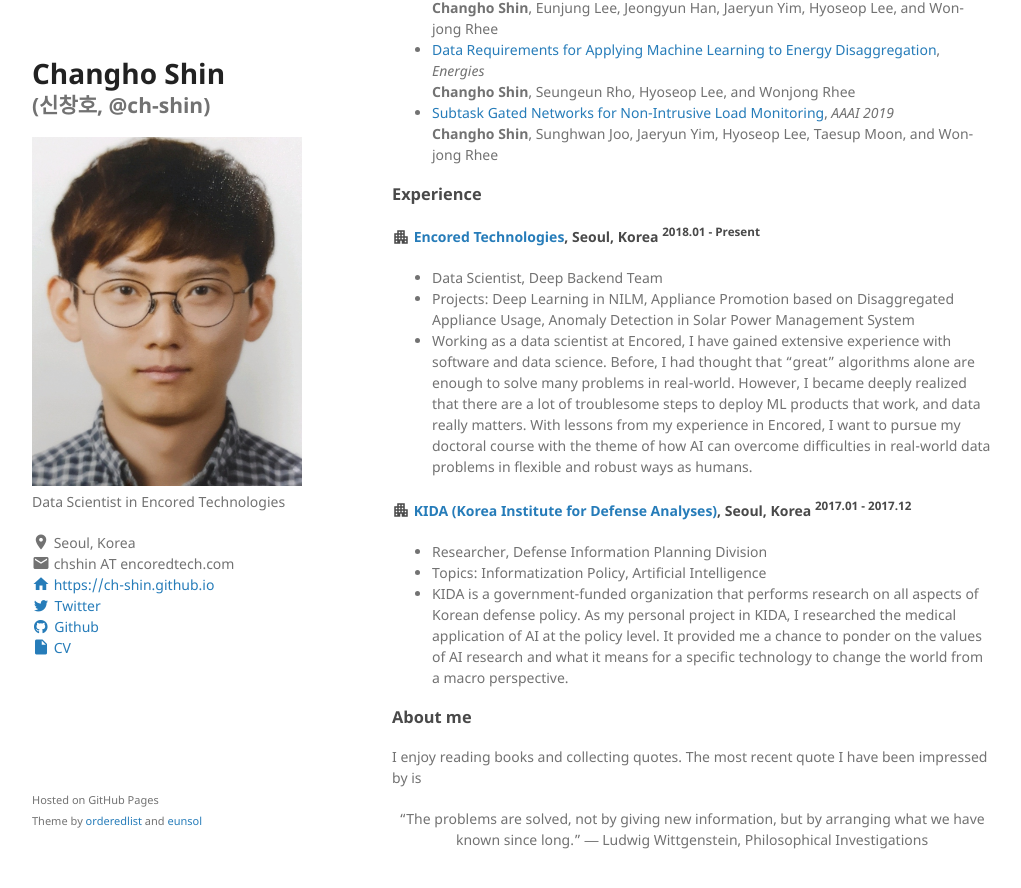
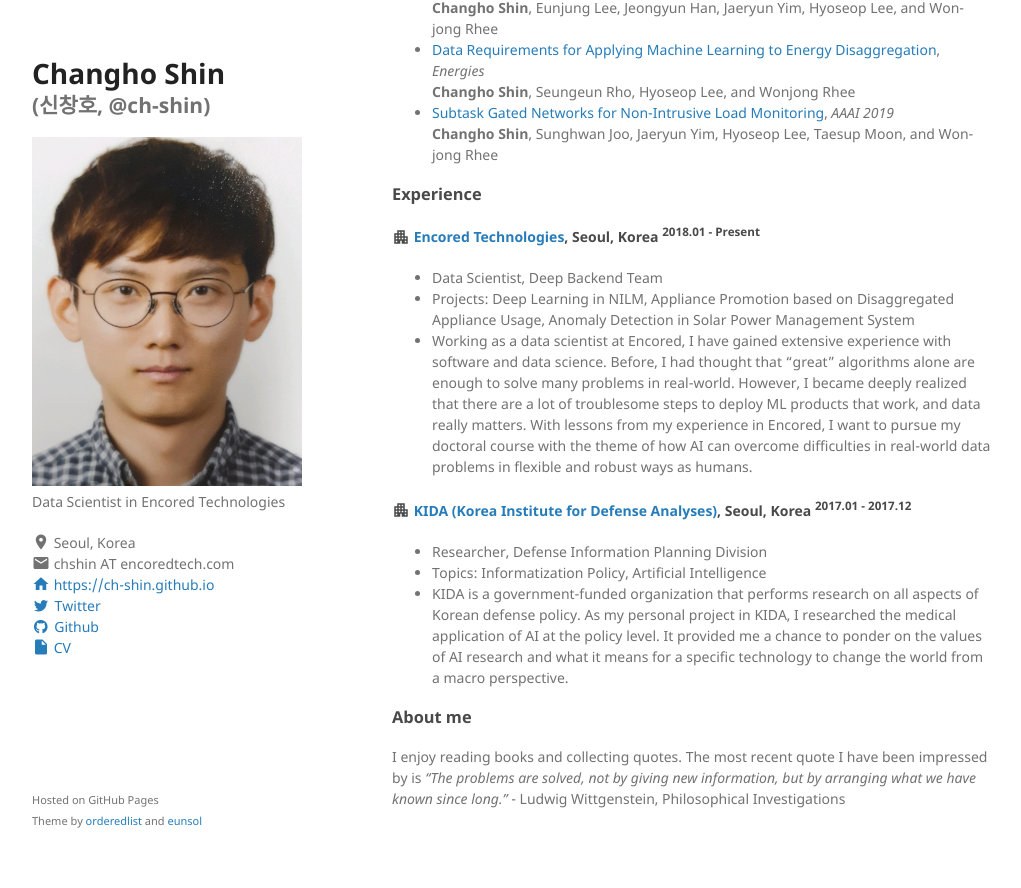
Before and after one commit to ch-shin/ch-shin.github.io, a Jekyll site: the page built from index.md, in a window 1280 px wide and 900 px high, scrolled down 579 px. Shown: the top 888 px of the window, without its empty margins (128-1149 px from the left). Built offline with Jekyll 4.4.1, drawn with Linux system fonts in a browser that asks for light colours.

Commit message:
Revise writings

```diff
--- a/index.md
+++ b/index.md
@@ -65,7 +65,4 @@ jong Rhee <br/>
 
 ### About me
 I enjoy reading books and collecting quotes. The most recent quote I have been impressed by is
-<div align="center">
-  “The problems are solved, not by giving new information, but by arranging what we have known since long.”
-― Ludwig Wittgenstein, Philosophical Investigations
-</div>
+*“The problems are solved, not by giving new information, but by arranging what we have known since long.”* - Ludwig Wittgenstein, Philosophical Investigations
```
